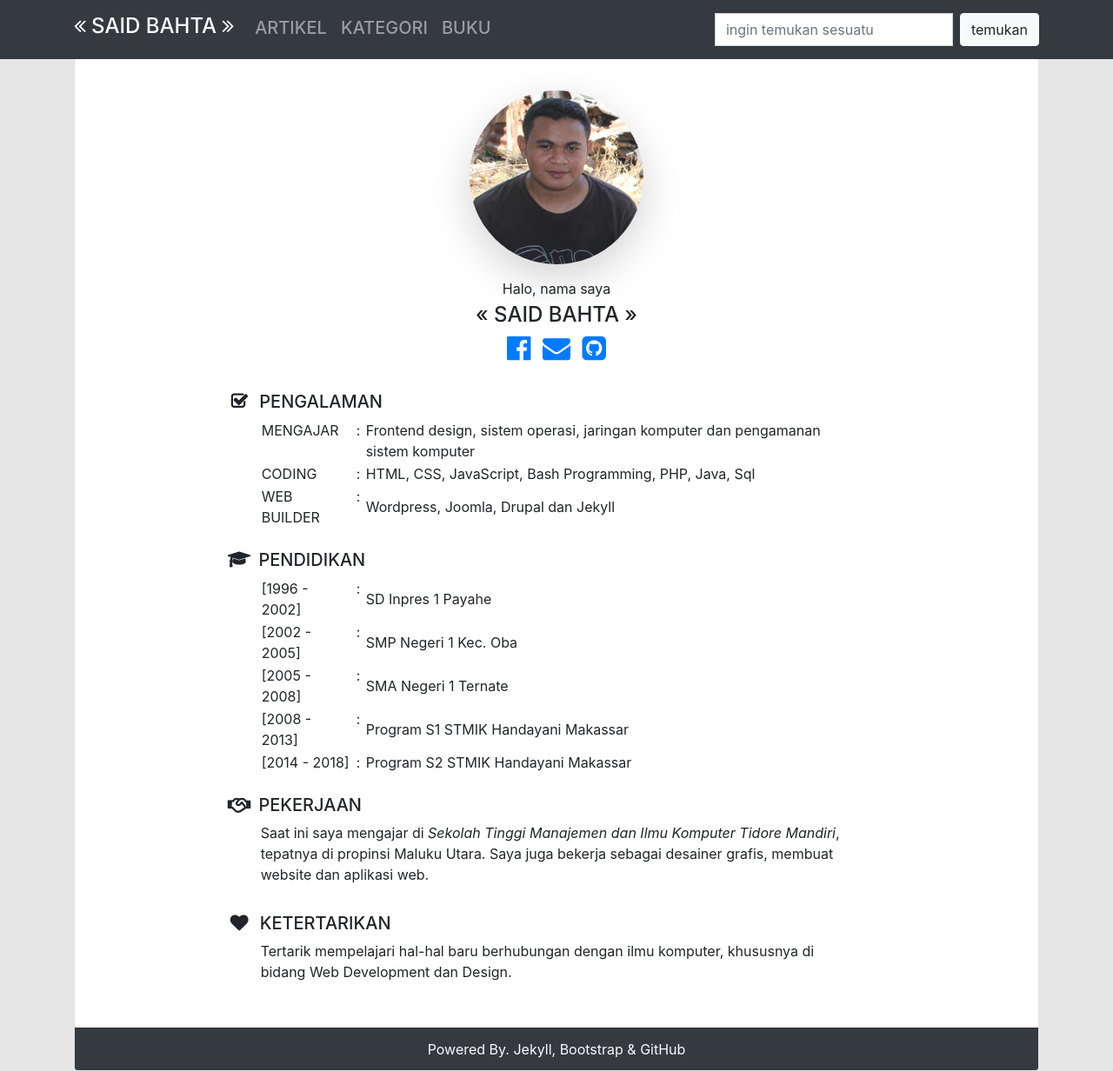
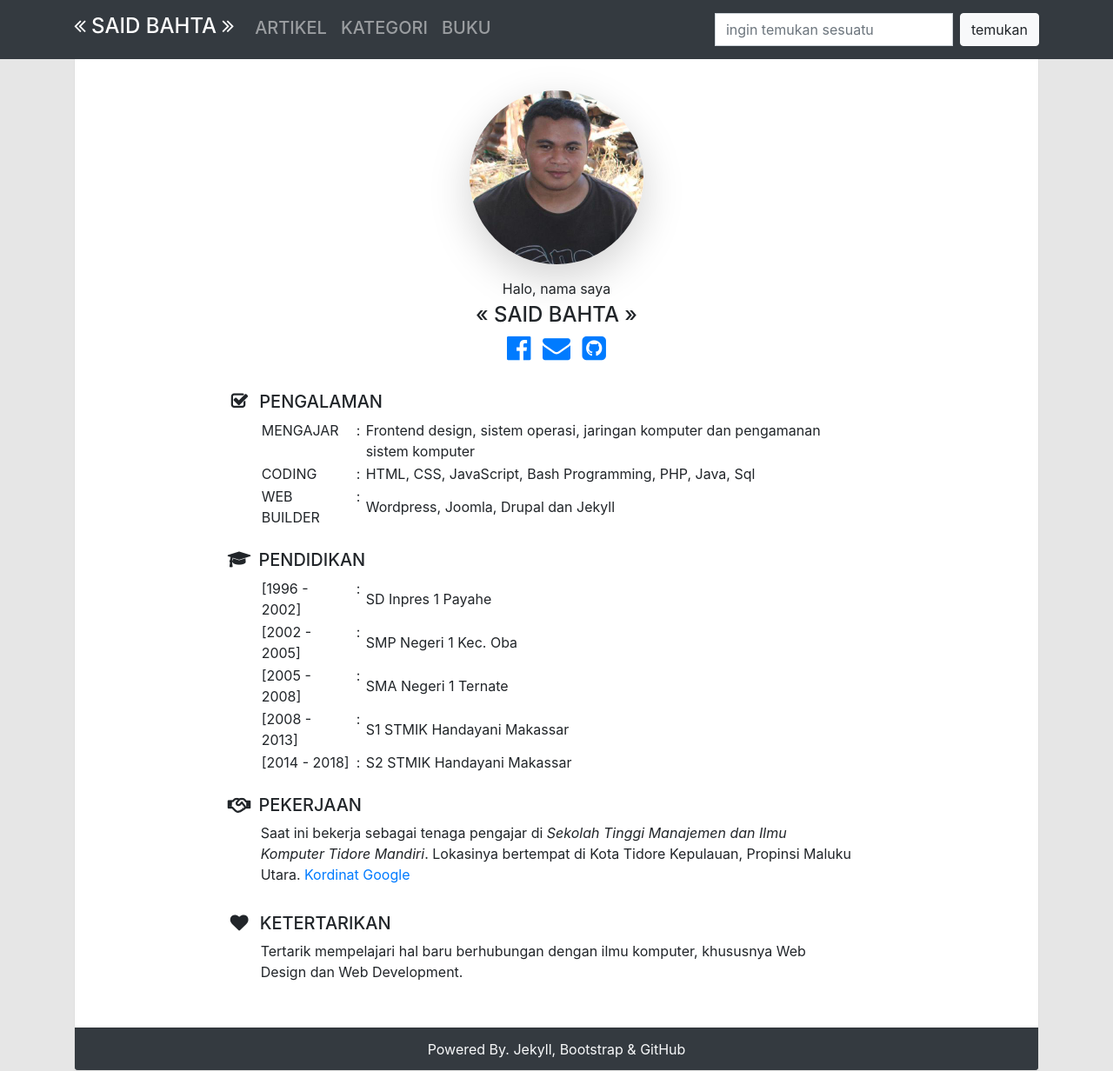
Before and after one commit to surtinaali/blog, a Jekyll site: the page built from about.markdown, in a window 1280 px wide and 1232 px high. Shown: the whole window at 87% size. Built offline with Jekyll 4.4.1, drawn with Linux system fonts in a browser that asks for light colours.

Commit message:
update tulisan

```diff
--- a/about.markdown
+++ b/about.markdown
@@ -88,19 +88,19 @@ Halo, nama saya
 			<tr>
 					<td valign="top">[2008 - 2013]</td>
 					<td valign="top" align="center">:</td>
-					<td>Program S1 STMIK Handayani Makassar</td>
+					<td>S1 STMIK Handayani Makassar</td>
 			</tr>
 			<tr>
 					<td valign="top">[2014 - 2018]</td>
 					<td valign="top" align="center">:</td>
-					<td>Program S2 STMIK Handayani Makassar</td>
+					<td>S2 STMIK Handayani Makassar</td>
 			</tr>
 	</table>
 
 {: .pt-4}
 ##### PEKERJAAN
-Saat ini saya mengajar di _Sekolah Tinggi Manajemen dan Ilmu Komputer Tidore Mandiri_, tepatnya di propinsi Maluku Utara. Saya juga bekerja sebagai desainer grafis, membuat website dan aplikasi web.
+Saat ini bekerja sebagai tenaga pengajar di _Sekolah Tinggi Manajemen dan Ilmu Komputer Tidore Mandiri_. Lokasinya bertempat di Kota Tidore Kepulauan, Propinsi Maluku Utara. [Kordinat Google](){:target="new"}
 
 {: .pt-3}
 ##### KETERTARIKAN
-Tertarik mempelajari hal-hal baru berhubungan dengan ilmu komputer, khususnya di bidang Web Development dan Design.
+Tertarik mempelajari hal baru berhubungan dengan ilmu komputer, khususnya Web Design dan Web Development.
```
